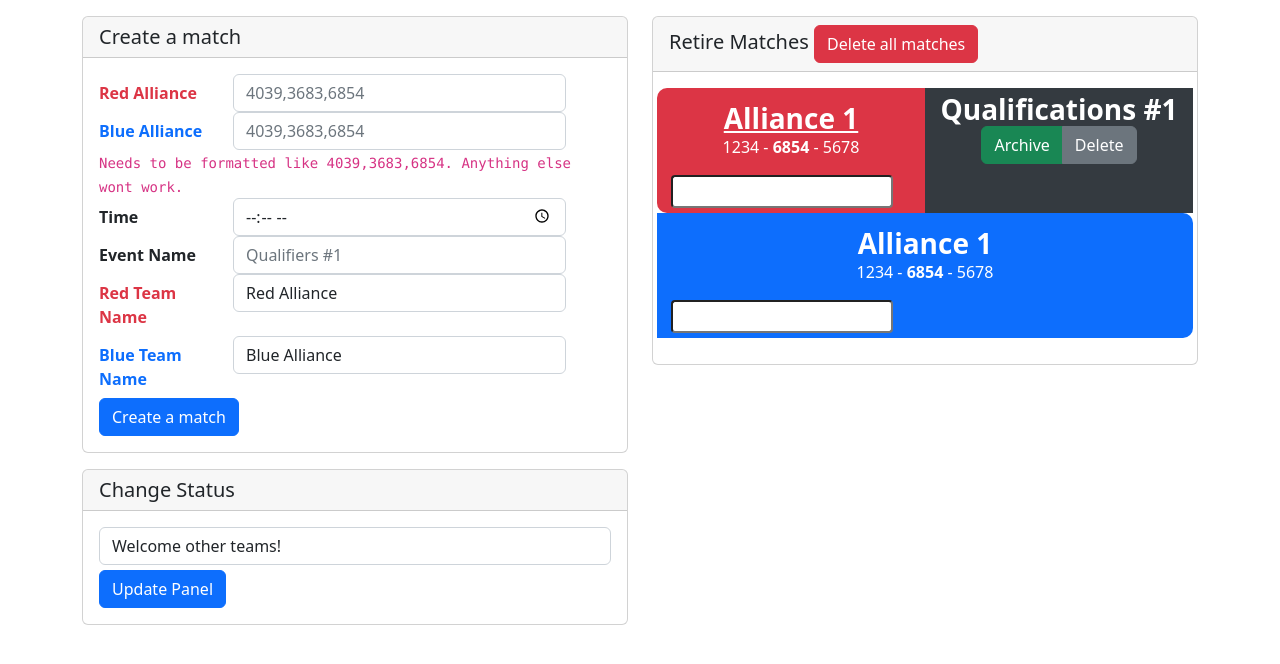
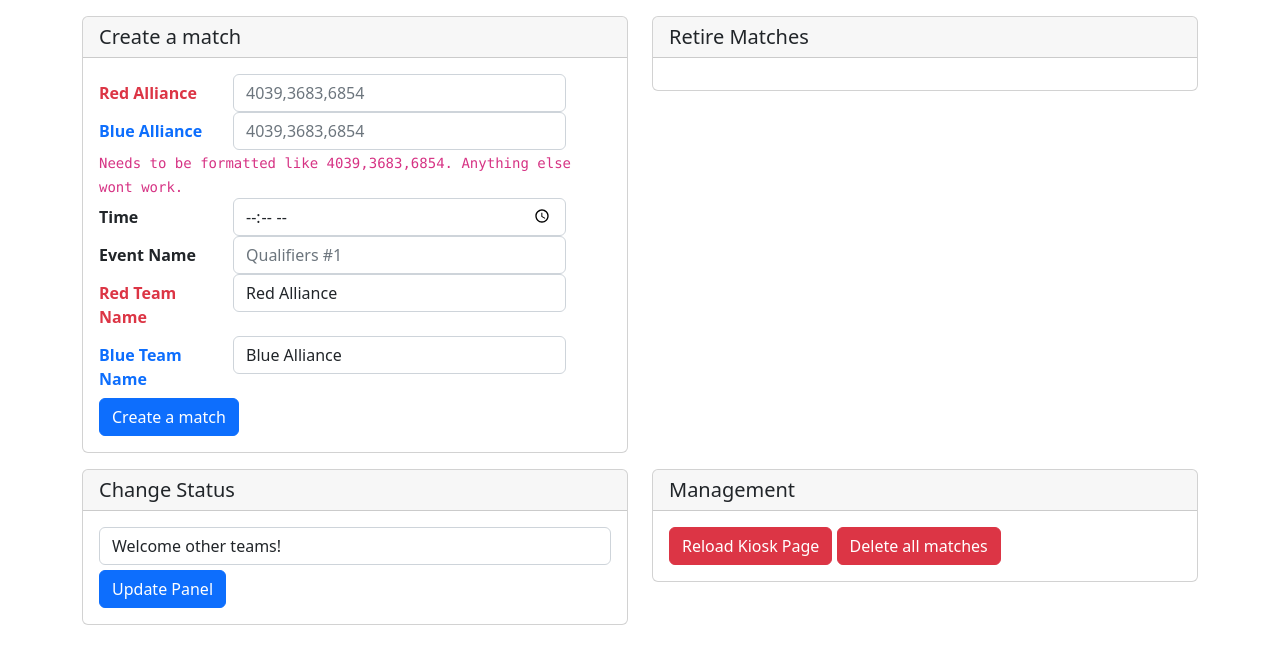
Before and after one commit to FRC6854/VikingPit, a Flask app: page /dashboard in a window 1280 px wide. Shown: the part 79-743 px from the top of the page. Run offline with Flask 2, Linux system fonts and the light colour scheme; data that the repository does not hold is empty; some libraries are stand-ins or nearby versions.

Commit message:
Backend works!!

```diff
--- a/static/js/backend.js
+++ b/static/js/backend.js
@@ -1,5 +1,84 @@
+console.log("Dashboard Javascript Loaded");
+
+document.getElementById("reset_kiosk").onclick = function(){
+    if (confirm("Are you sure you want to reset the Kiosk?")){
+        fetch('/reset_kiosk').then(location.reload());
+    }
+}
+
 document.getElementById("delete_all").onclick = function(){
     if (confirm("Are you sure you want to delete all coopertitions from the database?")){
-        // Send request to flask
+        fetch("/delete_all").then(location.reload());
     }
 }
+
+document.getElementById("set_status").onclick = function(){
+    var status = document.getElementById("status_text").value;
+    if (status != ""){
+        fetch("/setstatus", {
+            method: "POST",
+            headers: {
+                "Content-Type": "application/json"
+            },
+            body: JSON.stringify({"status": status})
+        })
+        .then(location.reload());
+    } else {
+        alert("Missing Status!");
+    }
+}
+
+function assignArchive(i){
+    i.onclick = function(){
+        for (j = 0; j < red_inputs.length; j++){
+            if (red_inputs[j].getAttribute("red") == i.getAttribute("archive")){
+                red_input = red_inputs[j];
+            }
+        }
+
+        for (j = 0; j < blue_inputs.length; j++){
+            if (blue_inputs[j].getAttribute("blue") == i.getAttribute("archive")){
+                blue_input = blue_inputs[j];
+            }
+        }
+        console.log(i);
+        if (red_input.value != "" && blue_input.value != ""){
+            if(confirm("Are you sure you want to archive "+i.getAttribute("archive")+"\n Red "+red_input.value+" vs Blue "+blue_input.value+"?")){
+                fetch("/archive", {
+                    method: "POST",
+                    headers: {
+                        "Content-Type": "application/json"
+                    },
+                    body: JSON.stringify({"red": red_input.value, "blue": blue_input.value, "match": i.getAttribute("archive")})
+                })
+                .then(location.reload());
+            }
+        } else {
+            alert("Missing Values!");
+        }
+    }
+}
+
+red_inputs = document.querySelectorAll("[red]");
+blue_inputs = document.querySelectorAll("[blue]");
+archive_inputs = document.querySelectorAll("[archive]");
+delete_inputs = document.querySelectorAll("[delete]");
+
+for (i = 0; i < archive_inputs.length; i++){
+    assignArchive(archive_inputs[i]);
+}
+
+for (i = 0; i < delete_inputs.length; i++){
+    delete_inputs[i].onclick = function(e){
+        if (confirm("Are you sure you want to delete "+e.target.getAttribute("delete")+"?")){
+            fetch("/delete", {
+                method: "POST",
+                headers: {
+                    "Content-Type": "application/json"
+                },
+                body: JSON.stringify({"match": e.target.getAttribute("delete")})
+            })
+            .then(location.reload());
+        }
+    }
+}
--- a/templates/backend.html
+++ b/templates/backend.html
@@ -20,6 +20,11 @@
         </div>
     </nav>
     <div class="container py-3">
+        {% if alert %}
+        <div class="alert alert-info" role="alert">
+            {{alert}}
+        </div>
+        {% endif %}
         <div class="row">
             <div class="col-md-6">
                 <div class="card">
@@ -27,7 +32,7 @@
                         <h5 class="mb-0">Create a match</h5>
                     </div>
                     <div class="card-body">
-                        <form>
+                        <form method="post">
                             <div class="row">
                                 <div class="col-xl-3"><label class="col-form-label" style="color: var(--bs-red);"><strong>Red Alliance</strong></label></div>
                                 <div class="col-xl-8"><input class="form-control" type="text" placeholder="4039,3683,6854" required="" name="red"></div>
@@ -38,11 +43,11 @@
                             </div><code>Needs to be formatted like&nbsp;4039,3683,6854. Anything else wont work.&nbsp;</code>
                             <div class="row">
                                 <div class="col-xl-3"><label class="col-form-label"><strong>Time</strong></label></div>
-                                <div class="col-xl-8"><input class="form-control" type="time" name="time"></div>
+                                <div class="col-xl-8"><input class="form-control" type="time" name="time" required=""></div>
                             </div>
                             <div class="row">
                                 <div class="col-xl-3"><label class="col-form-label"><strong>Event Name</strong></label></div>
-                                <div class="col-xl-8"><input class="form-control" type="text" placeholder="Qualifiers #1" name="name"></div>
+                                <div class="col-xl-8"><input class="form-control" type="text" placeholder="Qualifiers #1" name="name" required=""></div>
                             </div>
                             <div class="row">
                                 <div class="col-xl-3"><label class="col-form-label" style="color: var(--bs-red);"><strong>Red Team Name</strong></label></div>
@@ -62,7 +67,6 @@
                     <div class="card-header">
                         <h5 class="mb-0">
                             Retire Matches
-                            <button class="btn btn-danger" type="button" id="delete_all">Delete all matches</button>
                         </h5>
                     </div>
                     <div class="card-body">
@@ -80,11 +84,21 @@
                         <h5 class="mb-0">Change Status</h5>
                     </div>
                     <div class="card-body">
-                        <form><input class="form-control" type="text" name="status" value="Welcome other teams!"></form><input class="btn btn-primary" type="submit" style="margin-top: 5px;" value="Update Panel">
+                        <input class="form-control" type="text" name="status" value="{{status}}" id="status_text"><input class="btn btn-primary" type="submit" style="margin-top: 5px;" value="Update Panel" id="set_status">
                     </div>
                 </div>
             </div>
-            <div class="col-md-6"></div>
+            <div class="col-md-6">
+                <div class="card">
+                    <div class="card-header">
+                        <h5 class="mb-0">Management</h5>
+                    </div>
+                    <div class="card-body">
+                        <button class="btn btn-danger" type="button" id="reset_kiosk">Reload Kiosk Page</button>
+                        <button class="btn btn-danger" type="button" id="delete_all">Delete all matches</button>
+                    </div>
+                </div>
+            </div>
         </div>
     </div>
     <script src="static/bootstrap/js/bootstrap.min.js"></script>
--- a/templates/backend/archive.html
+++ b/templates/backend/archive.html
@@ -1,20 +1,22 @@
+{% for i in coopertitions %}
 <div class="row" style="border-radius: 5px;margin-bottom: 10px;">
     <div class="col" style="padding: 0px;">
         <div style="height: 125px;background: var(--bs-red);border-top-left-radius: 10px;border-bottom-left-radius: 10px;padding: 14px;color: var(--bs-card-bg);">
-            <h3 class="text-center" style="color: var(--bs-list-group-bg);margin: 0px;"><strong><span style="text-decoration: underline;">Alliance 1</span></strong></h3>
-            <p class="text-center" style="color: var(--bs-list-group-bg);">1234 - <strong>6854 </strong>- 5678</p><input class="form-control-sm" type="number">
+            <h3 class="text-center" style="color: var(--bs-list-group-bg);margin: 0px;"><strong><span style="text-decoration: underline;">{{i['redname']}}</span></strong></h3>
+            <p class="text-center" style="color: var(--bs-list-group-bg);">{{alliance_list(i['red']) | safe}}</p><input class="form-control-sm" type="number" red="{{i['name']}}">
         </div>
     </div>
     <div class="col" style="padding: 0px;">
         <div class="text-center" style="height: 125px;background: var(--bs-gray-dark);padding: 5px;color: var(--bs-card-bg);">
-            <h3 class="text-center" style="color: var(--bs-list-group-bg);margin: 0px;"><strong>Qualifications #1</strong></h3>
-            <div class="btn-group" role="group"><button class="btn btn-success" type="button">Archive</button><button class="btn btn-secondary" type="button">Delete</button></div>
+            <h3 class="text-center" style="color: var(--bs-list-group-bg);margin: 0px;"><strong>{{i['name']}}</strong></h3>
+            <div class="btn-group" role="group"><button class="btn btn-success" type="button" archive="{{i['name']}}">Archive</button><button class="btn btn-secondary" type="button" delete="{{i['name']}}">Delete</button></div>
         </div>
     </div>
     <div class="col" style="padding: 0px;">
         <div style="height: 125px;background: var(--bs-blue);border-top-right-radius: 10px;border-bottom-right-radius: 10px;padding: 14px;color: var(--bs-card-bg);">
-            <h3 class="text-center" style="color: var(--bs-list-group-bg);margin: 0px;"><strong>Alliance 1</strong></h3>
-            <p class="text-center" style="color: var(--bs-list-group-bg);">1234 - <strong>6854 </strong>- 5678</p><input class="form-control-sm" type="number">
+            <h3 class="text-center" style="color: var(--bs-list-group-bg);margin: 0px;"><strong>{{i['bluename']}}</strong></h3>
+            <p class="text-center" style="color: var(--bs-list-group-bg);">{{alliance_list(i['blue']) | safe}}</p><input class="form-control-sm" type="number" blue="{{i['name']}}">
         </div>
     </div>
 </div>
+{% endfor %}
--- a/templates/index.html
+++ b/templates/index.html
@@ -47,6 +47,7 @@
     </div>
     <p class="text-center" style="color: var(--bs-white);"><strong>Made by FRC6854 as part of the VikingDash software</strong><br><strong>team6854.com</strong></p>
     <script src="static/bootstrap/js/bootstrap.min.js"></script>
+    <script src="static/js/reload.js"></script>
 </body>
 
 </html>
--- a/vikingdash/__init__.py
+++ b/vikingdash/__init__.py
@@ -31,4 +31,10 @@ database = mongodb_client["VikingDash"]
 coopertitions = database.coopertitions
 users = database.users
 
+import vikingdash.methods
+
+@app.context_processor
+def context_processor():
+    return dict(american_time=vikingdash.methods.american_time, alliance_list=vikingdash.methods.alliance_list)
+
 import vikingdash.routes
--- a/vikingdash/routes.py
+++ b/vikingdash/routes.py
@@ -1,11 +1,66 @@
-from vikingdash import app
-from flask import render_template
+from vikingdash import app, coopertitions
+from vikingdash.models import Status, Reloader, Coopertition
+from vikingdash.methods import american_time
+from flask import render_template, request
+
+status = Status("Welcome other teams!")
+reloader  = Reloader()
 
 @app.route("/")
 def index():
     return render_template("index.html")
 
-@app.route("/dashboard")
-@app.route("/dash")
+@app.route("/dashboard", methods=["GET", "POST"])
 def dashboard():
-    return render_template("backend.html")
+    alert = None
+    if request.method == "POST":
+       form = request.form
+       mycoop = Coopertition(form["red"].split(","), form["blue"].split(","), form["name"], american_time(form["time"]), form["redname"], form["bluename"])
+       coopertitions.insert_one(mycoop.export())
+       alert = f"Successfully added coopertition {form['name']}!"
+       reset_kiosk()
+
+    coops = list(coopertitions.find({"completed": False}))
+    return render_template(
+        "backend.html",
+        status=status,
+        alert=alert,
+        coopertitions=coops
+    )
+
+@app.route("/archive", methods=["POST"])
+def archive():
+    query = coopertitions.update_one({"name": request.json["match"]}, {"$set": {"completed": True, "redpoints": request.json["red"], "bluepoints": request.json["blue"]}})
+    reset_kiosk()
+    return "OK"
+
+@app.route("/setstatus", methods=["POST"])
+def setstatus():
+    status.set_status(request.json["status"])
+    reset_kiosk()
+    return "OK"
+
+@app.route("/delete", methods=["POST"])
+def delete():
+    query = coopertitions.delete_one({"name": request.json["match"]})
+    reset_kiosk()
+    return "OK"
+
+@app.route("/reload", methods=["GET"])
+def reload_prompt() -> dict:
+    if reloader.reload:
+        reloader.reload = False
+        return {"reload": True}
+    else:
+        return {"reload": False}
+
+@app.route("/reset_kiosk", methods=["GET"])
+def reset_kiosk():
+    reloader.reload = True
+    return "OK"
+
+@app.route("/delete_all", methods=["GET"])
+def delete_all_coopertitions():
+    coopertitions.delete_many({})
+    reset_kiosk()
+    return "OK"
```
Also changed, not shown: static/js/reload.js (+11 -0 lines), vikingdash/methods.py (added, +19 -0 lines), vikingdash/models.py (+36 -4 lines).
